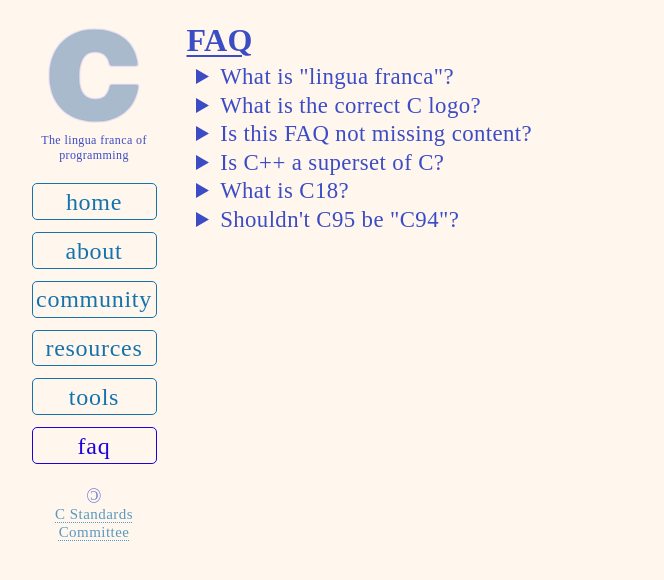
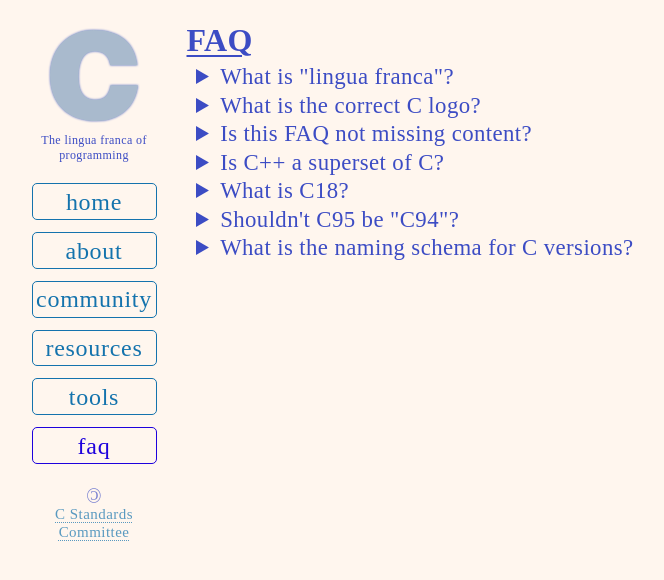
Before and after one commit to c-lang-org/c-www-homepage, a Jekyll site: the page built from _pages/faq.html, in a window 1280 px wide. Shown: the top 580 px of the page, without its empty margins (201-865 px from the left). Built offline with Jekyll 4.4.1, drawn with Linux system fonts in a browser that asks for light colours; part of the change alters nothing that is shown.

Commit message:
Add question about revisions naming schema to FAQ

```diff
--- a/_pages/faq.html
+++ b/_pages/faq.html
@@ -94,3 +94,18 @@ accordion_list: true
   but seems like the community settled on "C95".
   </p>
 </details>
+<details> <!-- Cxy? -->
+  <summary>What is the naming schema for C versions?</summary>
+  <p>
+  As per the multiple agreements during Committee meetings, as well as
+  discussions on mailing list, the names of each revision are not directly
+  derived from the name of the ISO document specifying them, nor from the
+  year it was published, nor even necessarily from they year the work on
+  them was finalized.
+  </p>
+  <p>
+  That being said, the names od follow the <b>convention</b>
+  of "C" followed by last two digits of a year the document
+  was sent for pre-publication review(s).
+  </p>
+</details>
```
